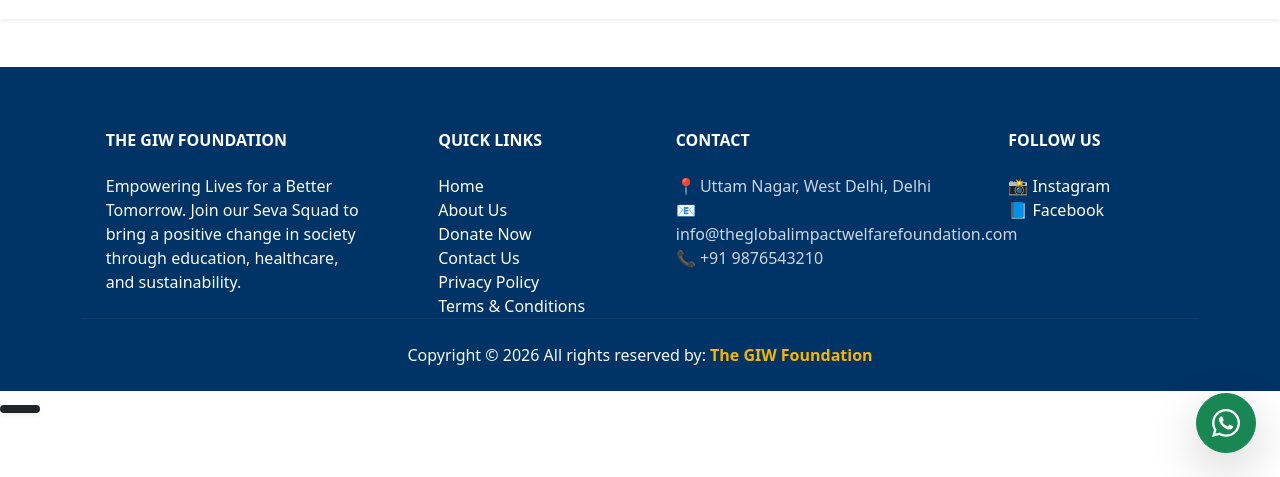
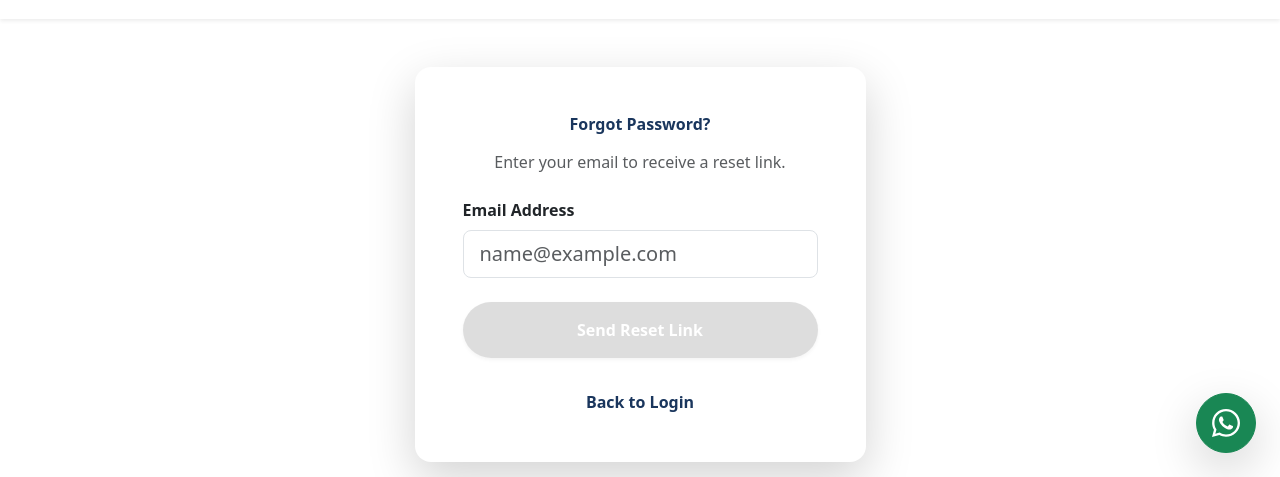
Before and after one commit to vickyaryan/theglobalimpactwelfarefoundation, a React (Vite) app: page /forgot-password in a window 1280 px wide. Shown: the part 323-800 px from the top of the page. Built offline with nearby package versions, Linux system fonts and the light colour scheme; no server answers.

Commit message:
feat: add Forgot Password functionality and update Navbar for redirection

```diff
--- a/src/App.jsx
+++ b/src/App.jsx
@@ -20,6 +20,7 @@ import Login from './components/Login';
 import AdminDashboard from './components/admin/AdminDashboard'
 import { useEffect, useState } from 'react';
 import UserDashboard from './components/admin/UserDashboard';
+import ForgotPassword from './components/ForgotPassword';
 
 function App() {
   const [user, setUser] = useState(null); // User state define karein
@@ -48,6 +49,7 @@ function App() {
           <Route path="/display" element={<VisitorDisplay />} />
           <Route path="/privacy-policy" element={<PrivacyPolicy />} />
           <Route path="/terms-conditions" element={<Terms />} />
+          <Route path="/forgot-password" element={<ForgotPassword />} />
           <Route path="/login" element={<Login />} />
           <Route
   path="/admin-panel"
--- /dev/null
+++ b/src/components/ForgotPassword.jsx
@@ -0,0 +1,99 @@
+import React, { useState, useEffect } from 'react';
+import { resetPassword } from './backend/firebase';
+import { Link, useNavigate } from 'react-router-dom'; // useNavigate add kiya
+import { toast } from 'react-toastify';
+
+const ForgotPassword = () => {
+  const [email, setEmail] = useState('');
+  const [loading, setLoading] = useState(false);
+  const [isEmailValid, setIsEmailValid] = useState(false); // Validation state
+  const navigate = useNavigate();
+
+  // Email format check karne ke liye useEffect
+  useEffect(() => {
+    const emailRegex = /^[^\s@]+@[^\s@]+\.[^\s@]+$/;
+    setIsEmailValid(emailRegex.test(email));
+  }, [email]);
+
+  const handleReset = async (e) => {
+    e.preventDefault();
+    setLoading(true);
+
+    try {
+      const result = await resetPassword(email);
+      if (result.success) {
+        toast.success("Reset link sent! Redirecting to login...");
+        setEmail('');
+        // 2 second ka delay taaki user toast message padh sake
+        setTimeout(() => {
+          navigate('/login');
+        }, 2000);
+      } else {
+        toast.error(result.message || "Failed to send reset link.");
+      }
+    } catch (error) {
+      toast.error("An unexpected error occurred.");
+    } finally {
+      setLoading(false);
+    }
+  };
+
+  return (
+    <div className="container mt-5">
+      <div className="row justify-content-center">
+        <div className="col-md-5">
+          <div className="card shadow-lg border-0 rounded-4">
+            <div className="card-body p-5">
+              <h3 className="card-title text-center mb-3 fw-bold" style={{ color: '#1a365d' }}>
+                Forgot Password?
+              </h3>
+              <p className="text-muted text-center mb-4">
+                Enter your email to receive a reset link.
+              </p>
+
+              <form onSubmit={handleReset}>
+                <div className="mb-4">
+                  <label className="form-label fw-semibold">Email Address</label>
+                  <input
+                    type="email"
+                    className={`form-control form-control-lg ${email && !isEmailValid ? 'is-invalid' : ''}`}
+                    placeholder="name@example.com"
+                    value={email}
+                    onChange={(e) => setEmail(e.target.value)}
+                    required
+                    disabled={loading}
+                  />
+                  {email && !isEmailValid && (
+                    <div className="invalid-feedback">Please enter a valid email address.</div>
+                  )}
+                </div>
+
+                <button
+                  type="submit"
+                  className="btn btn-primary w-100 py-3 rounded-pill fw-bold shadow-sm mb-3 border-0"
+                  style={{
+                    backgroundColor: isEmailValid ? '#1a365d' : '#cccccc', // Valid hone par hi color dikhega
+                    cursor: isEmailValid ? 'pointer' : 'not-allowed'
+                  }}
+                  disabled={!isEmailValid || loading} // Button tabhi on hoga jab mail proper ho
+                >
+                  {loading ? (
+                    <span className="spinner-border spinner-border-sm me-2"></span>
+                  ) : 'Send Reset Link'}
+                </button>
+              </form>
+
+              <div className="text-center mt-3">
+                <Link to="/login" className="text-decoration-none fw-semibold" style={{ color: '#1a365d' }}>
+                  Back to Login
+                </Link>
+              </div>
+            </div>
+          </div>
+        </div>
+      </div>
+    </div>
+  );
+};
+
+export default ForgotPassword;
--- a/src/components/Login.jsx
+++ b/src/components/Login.jsx
@@ -1,6 +1,7 @@
 import React, { useState, useEffect } from 'react';
 import { auth, db } from './backend/firebase';
-import { useNavigate } from 'react-router-dom';
+import { Link, useNavigate } from 'react-router-dom';
+import { User, Phone, Mail, Lock, Eye, EyeOff } from 'lucide-react';
 import {
   createUserWithEmailAndPassword,
   signInWithEmailAndPassword,
@@ -10,7 +11,6 @@ import {
   onAuthStateChanged
 } from 'firebase/auth';
 import { doc, setDoc, getDoc } from "firebase/firestore";
-import { Lock, Mail, User, Phone } from 'lucide-react';
 import { toast } from 'react-toastify'; // Toastify import
 import { BsGoogle } from 'react-icons/bs';
 
@@ -21,6 +21,7 @@ const Login = () => {
   const [fullName, setFullName] = useState('');
   const [mobile, setMobile] = useState(''); // Mobile state
   const [loading, setLoading] = useState(true);
+  const [showPassword, setShowPassword] = useState(false);
 
   const navigate = useNavigate();
 
@@ -121,7 +122,7 @@ const Login = () => {
                   <div className="mb-3">
                     <label className="form-label small fw-bold">Full Name</label>
                     <div className="input-group shadow-sm rounded">
-                      <span className="input-group-text bg-white border-end-0"><User size={18} className="text-muted"/></span>
+                      <span className="input-group-text bg-white border-end-0"><User size={18} className="text-muted" /></span>
                       <input type="text" className="form-control border-start-0 ps-0" placeholder="Your Name" required value={fullName} onChange={(e) => setFullName(e.target.value)} />
                     </div>
                   </div>
@@ -130,7 +131,7 @@ const Login = () => {
                   <div className="mb-3">
                     <label className="form-label small fw-bold">Mobile Number</label>
                     <div className="input-group shadow-sm rounded">
-                      <span className="input-group-text bg-white border-end-0"><Phone size={18} className="text-muted"/></span>
+                      <span className="input-group-text bg-white border-end-0"><Phone size={18} className="text-muted" /></span>
                       <input type="tel" className="form-control border-start-0 ps-0" placeholder="10 Digit Number" required pattern="[0-9]{10}" value={mobile} onChange={(e) => setMobile(e.target.value)} />
                     </div>
                   </div>
@@ -140,7 +141,7 @@ const Login = () => {
               <div className="mb-3">
                 <label className="form-label small fw-bold">Email Address</label>
                 <div className="input-group shadow-sm rounded">
-                  <span className="input-group-text bg-white border-end-0"><Mail size={18} className="text-muted"/></span>
+                  <span className="input-group-text bg-white border-end-0"><Mail size={18} className="text-muted" /></span>
                   <input type="email" className="form-control border-start-0 ps-0" placeholder="name@example.com" required value={email} onChange={(e) => setEmail(e.target.value)} />
                 </div>
               </div>
@@ -148,10 +149,29 @@ const Login = () => {
               <div className="mb-4">
                 <label className="form-label small fw-bold">Password</label>
                 <div className="input-group shadow-sm rounded">
-                  <span className="input-group-text bg-white border-end-0"><Lock size={18} className="text-muted"/></span>
-                  <input type="password" className="form-control border-start-0 ps-0" placeholder="••••••••" required value={password} onChange={(e) => setPassword(e.target.value)} />
+                  <span className="input-group-text bg-white border-end-0"><Lock size={18} className="text-muted" /></span>
+                  <input type={showPassword ? "text" : "password"} className="form-control border-start-0 ps-0" placeholder="••••••••" required value={password} onChange={(e) => setPassword(e.target.value)} />
+                  <span
+                    className="input-group-text bg-white border-start-0"
+                    style={{ cursor: 'pointer' }}
+                    onClick={() => setShowPassword(!showPassword)}
+                  >
+                    {showPassword ? (
+                      <EyeOff size={18} className="text-muted" />
+                    ) : (
+                      <Eye size={18} className="text-muted" />
+                    )}
+                  </span>
+
                 </div>
               </div>
+              {!isRegistering && (
+                <div className="text-end mb-4">
+                  <Link to="/forgot-password" size="sm" className="text-decoration-none small fw-bold" style={{ color: '#1a365d' }}>
+                    Forgot Password?
+                  </Link>
+                </div>
+              )}
 
               <button type="submit" className="btn btn-primary w-100 py-3 rounded-pill fw-bold shadow-sm mb-3" style={{ backgroundColor: '#1a365d' }} disabled={loading}>
                 {loading ? 'Processing...' : (isRegistering ? 'Register Now' : 'Login Now')}
--- a/src/components/Navbar.jsx
+++ b/src/components/Navbar.jsx
@@ -1,13 +1,29 @@
 import React, { useState, useEffect } from 'react';
-import { Link } from 'react-router-dom';
-import { auth } from './backend/firebase'; // Apna firebase config import karein
-import { onAuthStateChanged, signOut } from 'firebase/auth';
+import { Link, useLocation, useNavigate } from 'react-router-dom';
+import { getAuth, onAuthStateChanged, signOut } from 'firebase/auth';
 import logo from '../assets/logo-gif.gif';
 import { User, LogOut, LogIn, Heart, Menu, X } from 'lucide-react';
+import { toast } from 'react-toastify';
 
 const Navbar = ({userAutentication}) => {
   const [user, setUser] = useState(null);
   const [isOpen, setIsOpen] = useState(false);
+  const navigate = useNavigate();
+  const location = useLocation();
+  const auth = getAuth();
+
+  useEffect(() => {
+    const unsubscribe = onAuthStateChanged(auth, (user) => {
+      if (user && (location?.pathname === '/login' || location?.pathname === '/forgot-password')) {
+        // toast.info("You are already logged in. Redirecting to donate page...");
+        navigate('/donate');
+      } else {
+        // setLoading(false);
+      }
+    });
+    return () => unsubscribe();
+  }, [navigate, auth]);
+
 
   // Monitor Auth State
   useEffect(() => {
@@ -30,12 +46,9 @@ const Navbar = ({userAutentication}) => {
   };
 
   const closeMenu = () => {
-    // Mobile menu ka element dhoondna
     const menu = document.getElementById('navbarNav');
     if (menu && menu.classList.contains('show')) {
-      // Bootstrap ki default class 'show' ko remove karke toggle state badalna
       setIsOpen(false);
-      // Bootstrap 5 CDN toggle logic
       const bsCollapse = window.bootstrap.Collapse.getInstance(menu) || new window.bootstrap.Collapse(menu);
       bsCollapse.hide();
     }
--- a/src/components/backend/firebase.js
+++ b/src/components/backend/firebase.js
@@ -1,5 +1,5 @@
 import { initializeApp } from "firebase/app";
-import { getAuth, GoogleAuthProvider } from "firebase/auth";
+import { getAuth, GoogleAuthProvider, sendPasswordResetEmail } from "firebase/auth";
 import { getFirestore } from "firebase/firestore";
 
 const firebaseConfig = {
@@ -16,3 +16,15 @@ const app = initializeApp(firebaseConfig);
 export const auth = getAuth(app);
 export const db = getFirestore(app);
 export const googleProvider = new GoogleAuthProvider();
+
+export const resetPassword = (email) => {
+  return sendPasswordResetEmail(auth, email)
+    .then(() => {
+      return { success: true, message: "Password reset email sent. Check your inbox!" };
+    })
+    .catch((error) => {
+      const errorCode = error.code;
+      const errorMessage = error.message;
+      return { success: false, message: errorMessage };
+    });
+};
```
